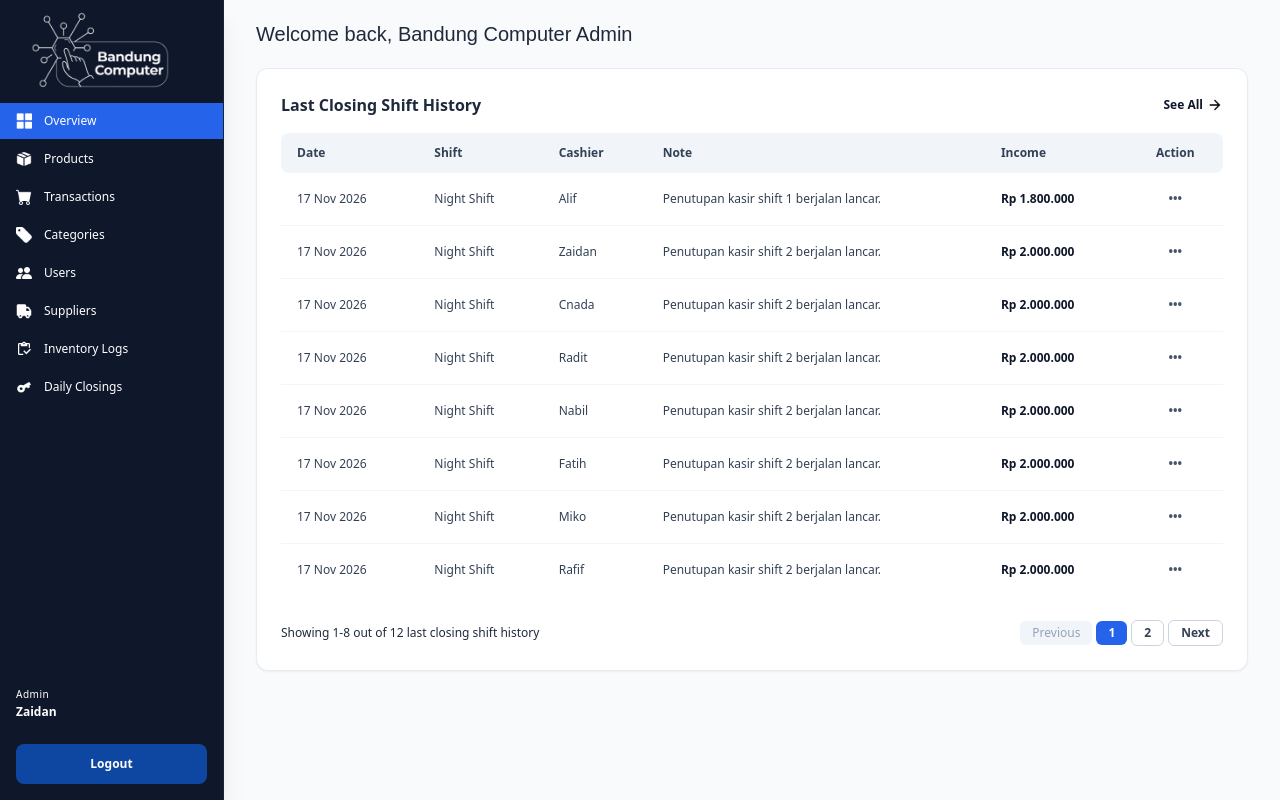
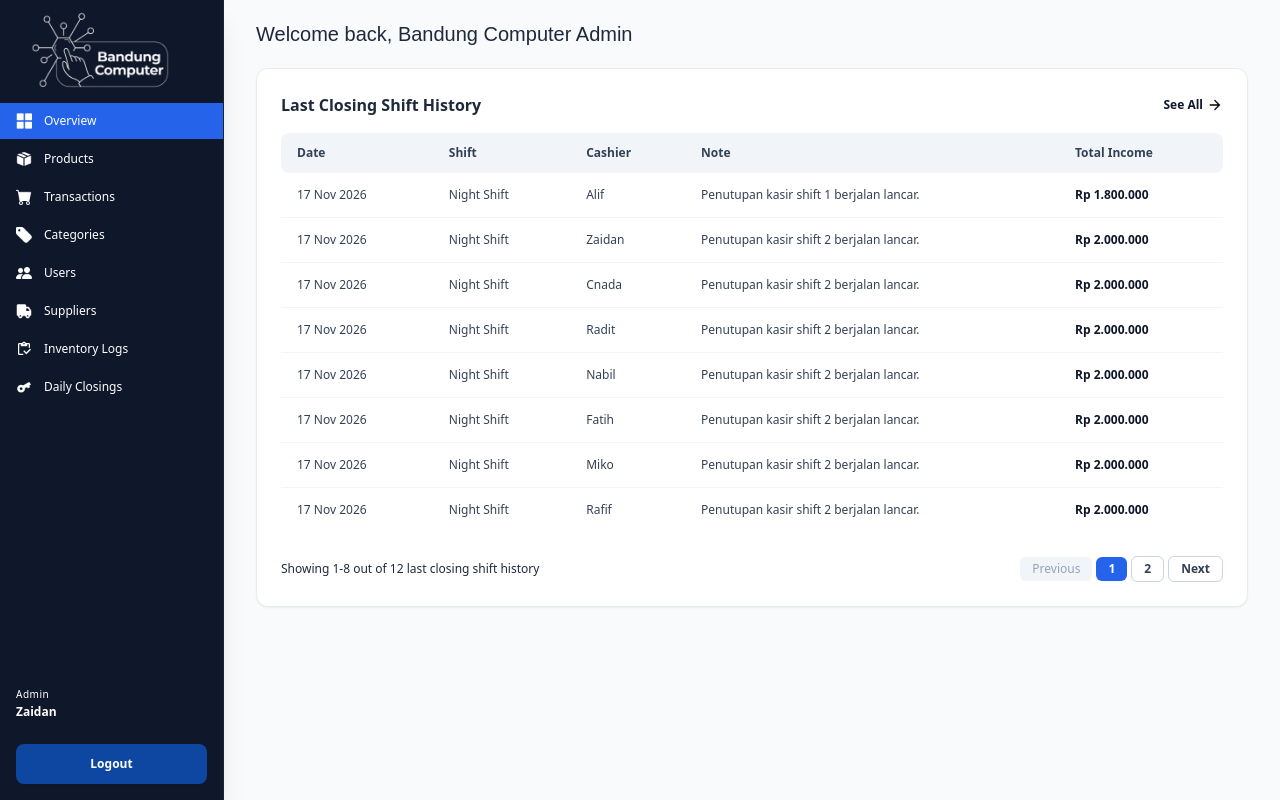
Before and after one commit to HexonidProductions/Kelompok3_BandungComputer, a Laravel app: page /dashboard in a window 1280 px wide. Run offline with Laravel 12, Linux system fonts and the light colour scheme; a user stored in the database is signed in; data comes from the database, SQL or seed files in the repository; style sheets or scripts are compiled from the project's sources; some libraries are stand-ins or nearby versions.

Commit message:
Apdet UI overview actionnya dihilangin

```diff
--- a/resources/views/dashboard/overview/index.blade.php
+++ b/resources/views/dashboard/overview/index.blade.php
@@ -1,14 +1,7 @@
 @extends('layouts.app')
 
 @section('content')
-<div x-data="{
-    editOpen: false,
-    editUrl: '',
-    deleteUrl: '',
-    adminName: '',
-    totalIncome: '',
-    note: ''
-}">
+<div>
     <!-- Header Page -->
     <h1 class="text-xl font-light font-montserrat text-slate-800 mb-5">
         Welcome back, Bandung Computer Admin
@@ -19,7 +12,7 @@
         <div class="flex items-center justify-between mb-4">
             <h3 class="text-base font-bold text-slate-800">Last Closing Shift History</h3>
             <a href="{{ route('daily-closings.index') }}" class="text-xs font-bold text-slate-900 flex items-center gap-1">
-                See All <img src="{{ asset('icons/ic_baseline-arrow-forward.png')}}" alt="Arrow Forward Icon" class="w-4 h-4 inline-block">
+                See All <img src="{{ asset('icons/ic_baseline-arrow-forward.png') }}" alt="Arrow Forward Icon" class="w-4 h-4 inline-block">
             </a>
         </div>
 
@@ -31,8 +24,7 @@
                         <th class="py-3 px-4">Shift</th>
                         <th class="py-3 px-4">Cashier</th>
                         <th class="py-3 px-4">Note</th>
-                        <th class="py-3 px-4">Income</th>
-                        <th class="py-3 px-4 rounded-r-lg text-center">Action</th>
+                        <th class="py-3 px-4 rounded-r-lg">Total Income</th>
                     </tr>
                 </thead>
                 <tbody class="text-xs text-slate-700 font-medium divide-y divide-slate-100">
@@ -41,28 +33,14 @@
                             <td class="py-3.5 px-4 whitespace-nowrap">{{ \Carbon\Carbon::parse($item->created_at)->format('d M Y') }}</td>
                             <td class="py-3.5 px-4 whitespace-nowrap">{{ $item->shift }}</td>
                             <td class="py-3.5 px-4 whitespace-nowrap">{{ $item->admin->name ?? '-' }}</td>
-                            <td class="py-3.5 px-4 max-w-xs truncate">{{ $item->notes ?? '-' }}</td>
+                            <td class="py-3.5 px-4 max-w-md truncate" title="{{ $item->notes }}">{{ $item->notes ?? '-' }}</td>
                             <td class="py-3.5 px-4 font-bold text-slate-900 whitespace-nowrap">
                                 Rp {{ number_format($item->total_income, 0, ',', '.') }}
-                            </td>
-                            <td class="py-3.5 px-4 text-center">
-                                <button type="button"
-                                    @click="
-                                        editOpen = true;
-                                        editUrl = '{{ route('daily-closings.update', $item->id) }}';
-                                        deleteUrl = '{{ route('daily-closings.destroy', $item->id) }}';
-                                        adminName = '{{ $item->admin->name ?? '' }}';
-                                        totalIncome = '{{ $item->total_income }}';
-                                        note = '{{ $item->notes ?? '' }}';
-                                    "
-                                    class="text-slate-600 hover:text-slate-900 font-bold px-2 py-1 transition-colors">
-                                    •••
-                                </button>
                             </td>
                         </tr>
                     @empty
                         <tr>
-                            <td colspan="6" class="py-8 text-center text-slate-400">
+                            <td colspan="5" class="py-8 text-center text-slate-400">
                                 No shift closing history available.
                             </td>
                         </tr>
@@ -83,60 +61,5 @@
             </div>
         @endif
     </div>
-
-    <!-- Modal Edit Data -->
-    <div x-show="editOpen"
-         x-cloak
-         class="fixed inset-0 z-50 flex items-center justify-center bg-white/10 backdrop-blur-[1px] p-4 transition-all"
-         @keydown.escape.window="editOpen = false">
-
-        <div class="bg-white rounded-md shadow-2xl w-full max-w-lg p-6 relative" @click.away="editOpen = false">
-            <h3 class="text-base font-bold text-slate-900 mb-5">Edit Data</h3>
-
-            <!-- Form Update -->
-            <form :action="editUrl" method="POST">
-                @csrf
-                @method('PUT')
-
-                <div class="grid grid-cols-2 gap-4 mb-4">
-                    <!-- Admin Name -->
-                    <div>
-                        <label class="block text-xs font-semibold text-slate-700 mb-1.5">Admin Name</label>
-                        <input type="text" x-model="adminName" readonly class="w-full border border-slate-200 bg-slate-100 rounded-lg px-3 py-2 text-xs cursor-not-allowed focus:outline-none focus:ring-0 focus:border-slate-300" placeholder="Enter admin name">
-                    </div>
-
-                    <!-- Total Income -->
-                    <div>
-                        <label class="block text-xs font-semibold text-slate-700 mb-1.5">Total Income</label>
-                        <input type="number" name="total_income" x-model="totalIncome" class="w-full border border-slate-200 rounded-lg px-3 py-2 text-xs focus:outline-none focus:ring-0 focus:border-slate-300 [appearance:textfield] [&::-webkit-outer-spin-button]:appearance-none [&::-webkit-inner-spin-button]:appearance-none" placeholder="Rp 0">
-                    </div>
-                </div>
-
-                <!-- Note -->
-                <div class="mb-6">
-                    <label class="block text-xs font-semibold text-slate-700 mb-1.5">Note</label>
-                    <textarea name="notes" x-model="note" class="w-full h-[171px] border border-slate-200 rounded-lg p-3 text-xs focus:outline-none focus:ring-0 focus:border-slate-300 resize-none" placeholder="Enter note"></textarea>
-                </div>
-
-                <!-- Action Buttons: Cancel, Delete (di tengah), dan Save -->
-                <div class="flex items-center justify-end gap-2.5">
-                    <!-- 1. Cancel -->
-                    <button type="button" @click="editOpen = false" class="w-20 h-8 flex items-center justify-center border border-[#0F172A] rounded-[5px] text-xs font-medium text-[#000000] hover:bg-[#0F172A]/5 transition-colors">
-                        Cancel
-                    </button>
-
-                    <!-- 2. Delete-->
-                    <button type="submit" :formaction="deleteUrl" name="_method" value="DELETE" @click="if (!confirm('Are you sure you want to delete this data?')) $event.preventDefault()" class="w-20 h-8 flex items-center justify-center border border-[#DC2626] text-[#DC2626] hover:bg-[#DC2626]/5 rounded-[5px] text-xs font-medium transition-colors">
-                        Delete
-                    </button>
-
-                    <!-- 3. Save -->
-                    <button type="submit" @click="if (!confirm('Are you sure you want to save these changes in this data?')) $event.preventDefault()" class="w-20 h-8 flex items-center justify-center bg-[#2563EB] hover:bg-blue-700 border border-transparent text-white rounded-[5px] text-xs font-medium transition-colors shadow-sm">
-                        Save
-                    </button>
-                </div>
-            </form>
-        </div>
-    </div>
 </div>
 @endsection
```
